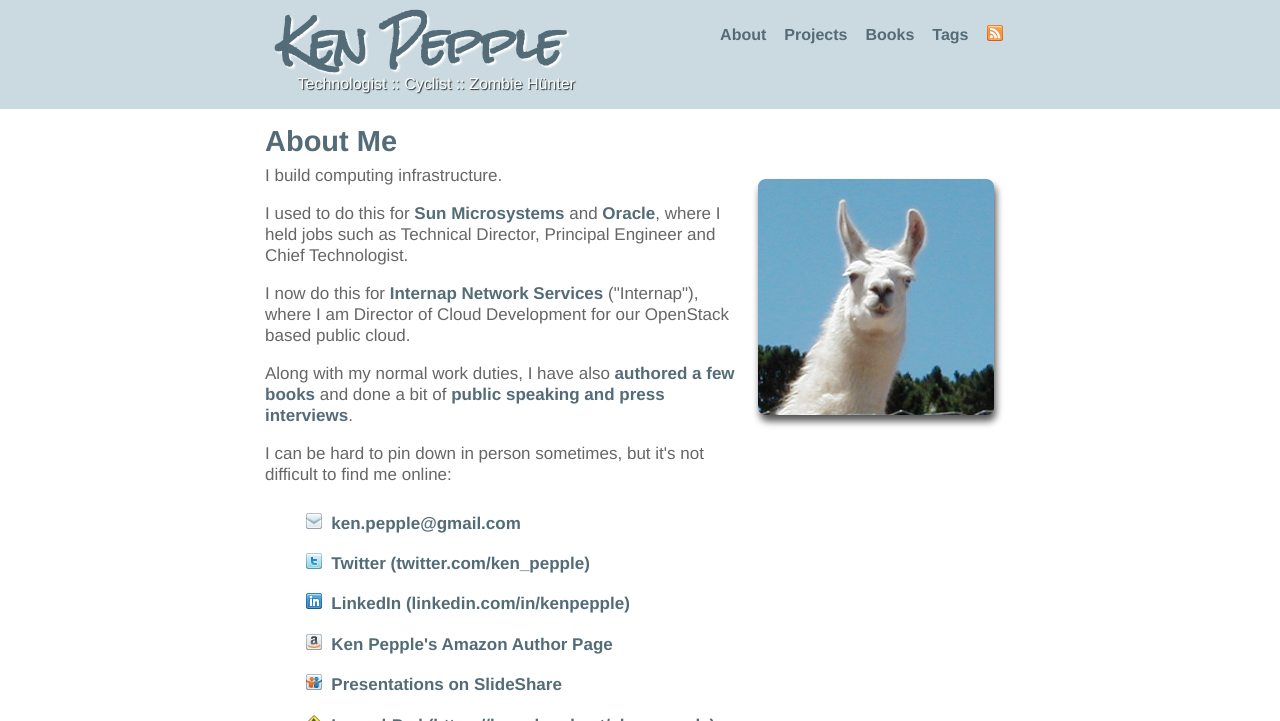
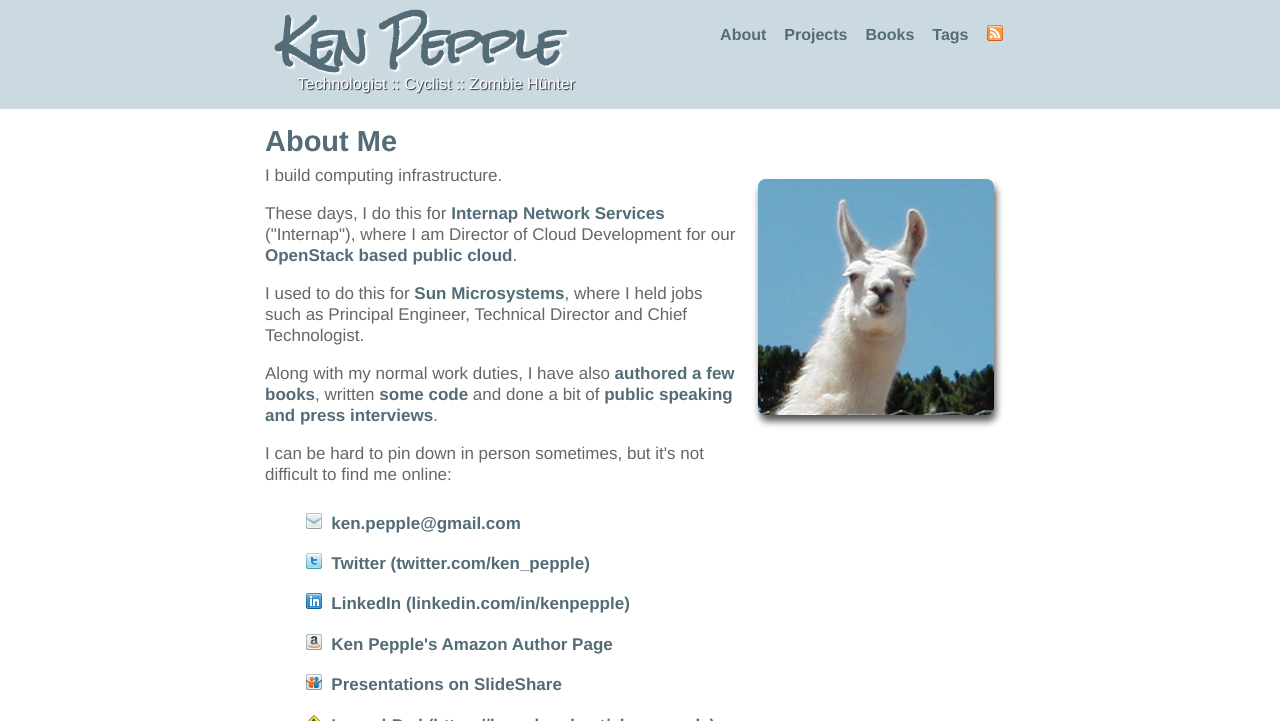
Before and after one commit to slashk/slashk.github.com, a Jekyll site: the page built from about.html, in a window 1280 px wide and 900 px high, cut to the strip 0-721 px from the top of the window. Built offline with Jekyll 4.4.1, drawn with Linux system fonts in a browser that asks for light colours; Markdown is read by kramdown in place of the engine named in the settings.

Commit message:
updated for post inap cloud launch

```diff
--- a/about.html
+++ b/about.html
@@ -9,9 +9,9 @@
 
 <div class="about_head">
   <p>I build computing infrastructure.</p>
-  <p>I used to do this for <a href="http://en.wikipedia.org/wiki/Sun_Microsystems" target="_blank">Sun Microsystems</a> and <a href="http://www.oracle.com" target="_blank">Oracle</a>, where I held jobs such as Technical Director, Principal Engineer and Chief Technologist.</p>
-  <p>I now do this for <a href="http://www.internap.com/" target="_blank">Internap Network Services</a> ("Internap"), where I am Director of Cloud Development for our OpenStack based public cloud.</p>
-  <p>Along with my normal work duties, I have also <a href="/books">authored a few books</a> and done a bit of <a href="/books">public speaking and press interviews</a>.</p>
+  <p>These days, I do this for <a href="http://www.internap.com/" target="_blank">Internap Network Services</a> ("Internap"), where I am Director of Cloud Development for our <a href="http://www.internap.com/flexible-cloud-hosting-solutions/">OpenStack based public cloud</a>.</p>
+  <p>I used to do this for <a href="http://en.wikipedia.org/wiki/Sun_Microsystems" target="_blank">Sun Microsystems</a>, where I held jobs such as Principal Engineer, Technical Director and Chief Technologist.</p>
+  <p>Along with my normal work duties, I have also <a href="/books">authored a few books</a>, written <a href="/projects" target="_blank">some code</a> and done a bit of <a href="/books">public speaking and press interviews</a>.</p>
   <p>I can be hard to pin down in person sometimes, but it's not difficult to find me online:</p>
   <ul class="nodot">
     <li>
```
Also changed, not shown: books.html (+9 -8 lines).
